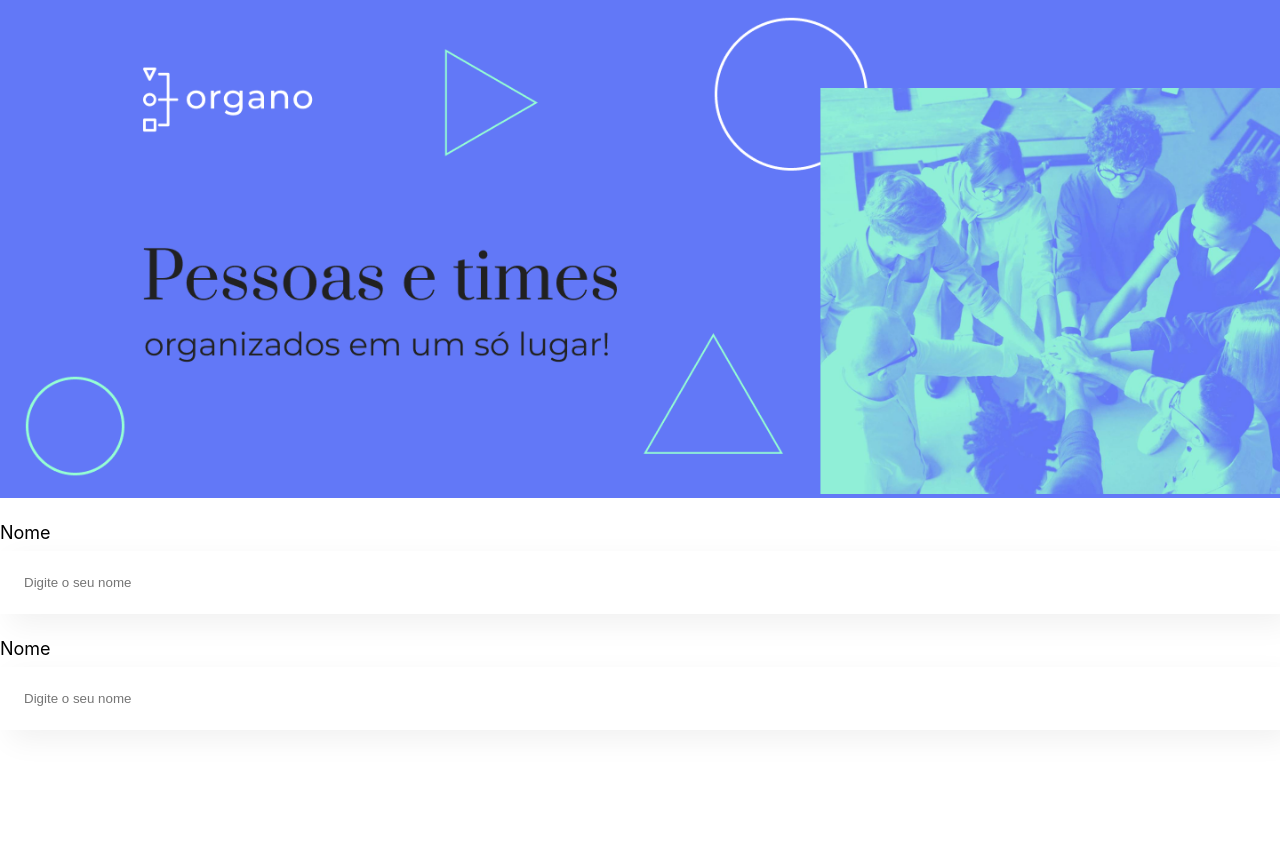
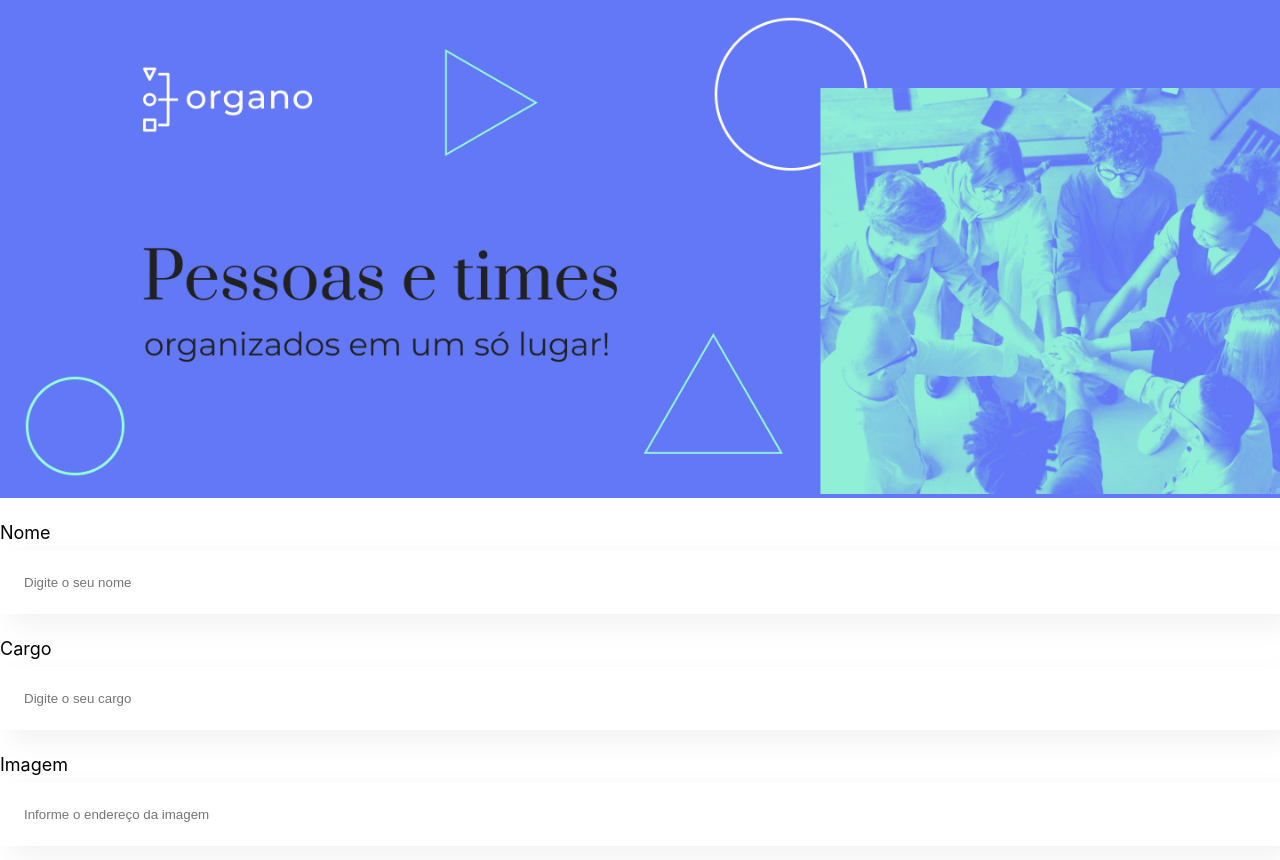
Before and after one commit to eduardoportella/organo, a JavaScript app: page / in a window 1280 px wide. Shown: the top 860 px of the page. Before the commit the page ends 800 px from the top, so only its background shows below. Built offline with nearby package versions, Linux system fonts and the light colour scheme; the HTML template or start-up script is replaced by a standard one.

Commit message:
label com props

```diff
--- a/src/App.js
+++ b/src/App.js
@@ -5,8 +5,9 @@
   return (
     <div className="App">
       <Banner />
-      <CampoTexto />
-      <CampoTexto />
+      <CampoTexto label='Nome' placeholder='Digite o seu nome'/>
+      <CampoTexto label='Cargo' placeholder='Digite o seu cargo'/>
+      <CampoTexto label='Imagem' placeholder='Informe o endereço da imagem'/>
     </div>
   );
 }
--- a/src/componentes/CampoTexto/index.js
+++ b/src/componentes/CampoTexto/index.js
@@ -1,10 +1,10 @@
 import './index.css';
 
-const CampoTexto = () => {
+const CampoTexto = (props) => {
     return (
         <div className='campotexto'>
-            <label>Nome</label>
-            <input placeholder="Digite o seu nome"/>
+            <label>{props.label}</label>
+            <input placeholder={props.placeholder}/>
         </div>
     );
 };
```
